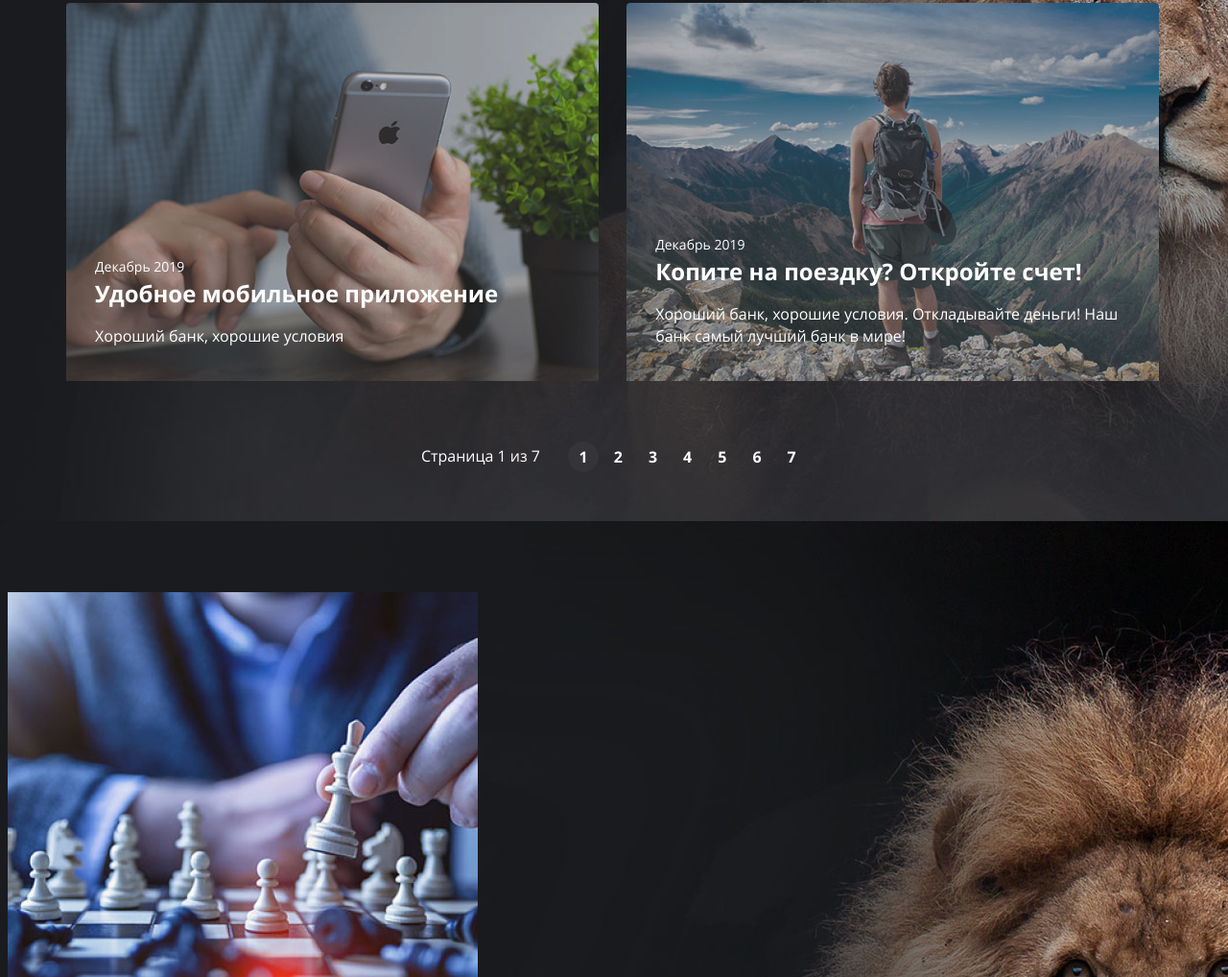
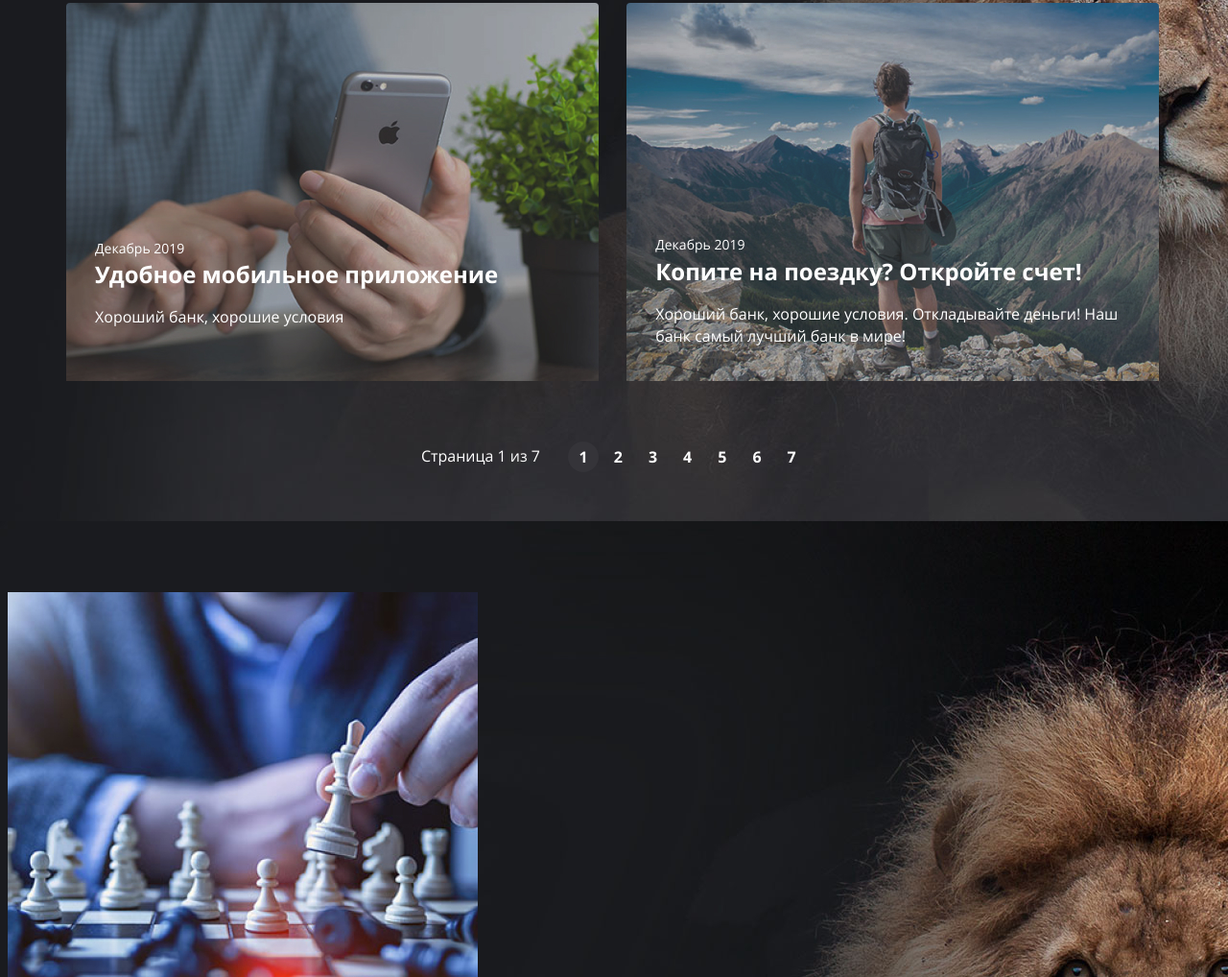
Before and after one commit to VovaK1/lion-bank, a plain HTML site: page index.html in a window 1280 px wide. Shown: the part 1573-2591 px from the top of the page at 96% size. Drawn offline with Linux system fonts and the light colour scheme.

Commit message:
Add files via upload

```diff
--- a/style.css
+++ b/style.css
@@ -314,7 +314,7 @@ background: #a5a5a4;
   right: 0;
   bottom: 0;
   padding: 25px 30px;
-  min-height: 181 px;
+  min-height: 181px;
 }
 
 .news__date {
```
